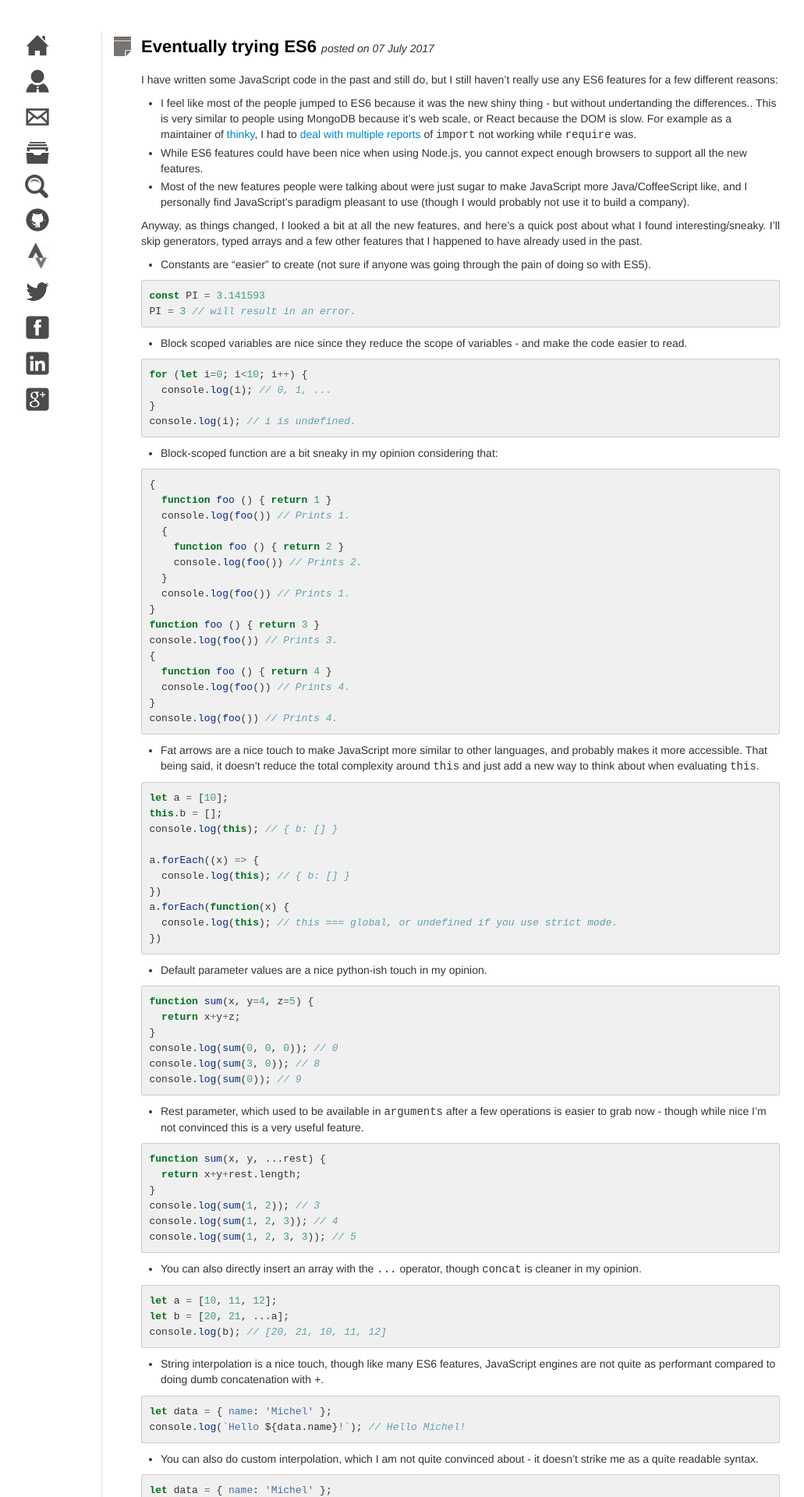
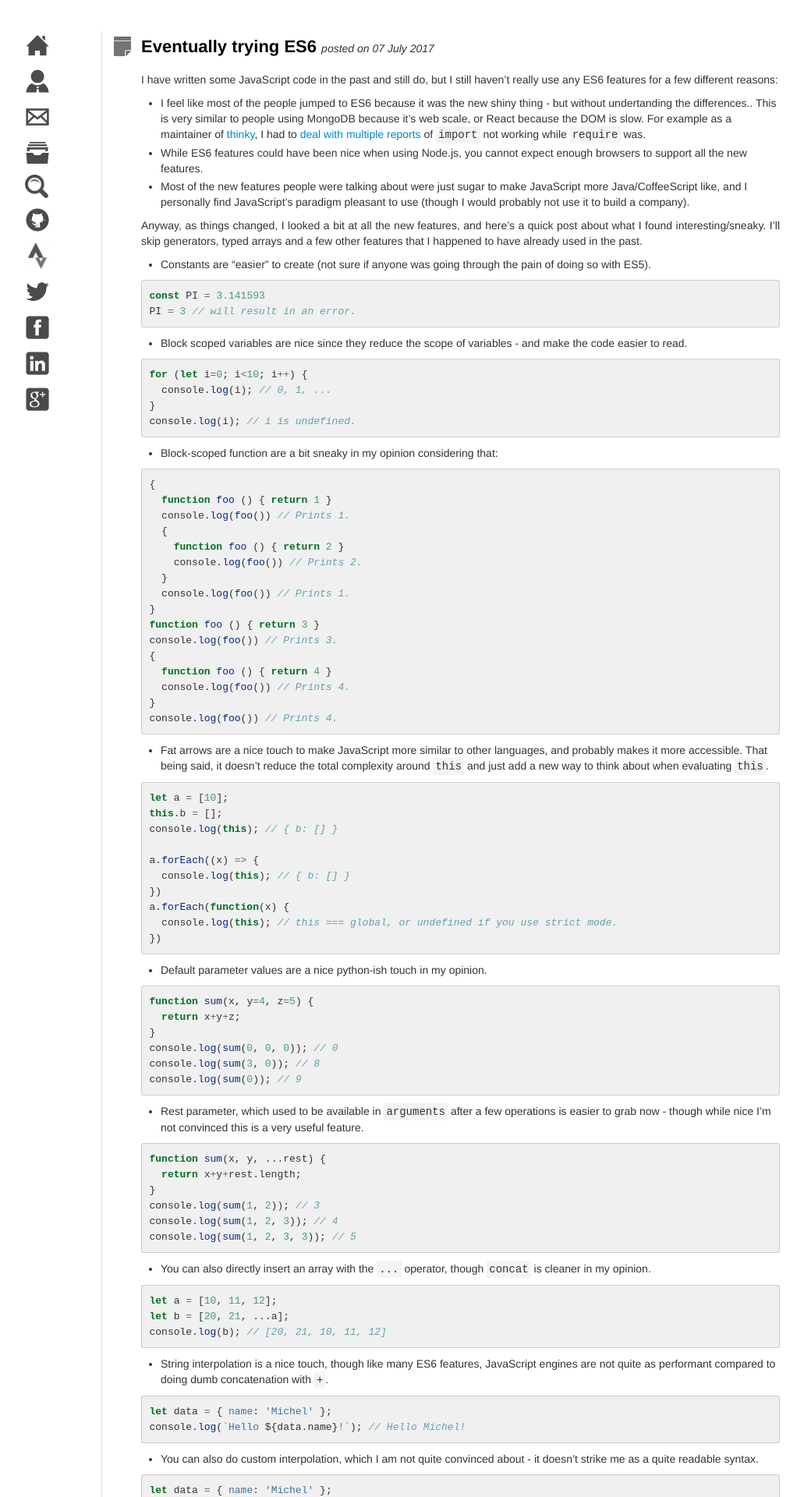
Before and after one commit to neumino/blog, a Jekyll site: the page built from index.md, in a window 1280 px wide. Shown: the top 1920 px of the page at 78% size, without its empty margins (125-1156 px from the left). Built offline with Jekyll 4.4.1, drawn with Linux system fonts in a browser that asks for light colours.

Commit message:
Fix code style

```diff
--- a/assets/themes/justonepixel/css/style.css
+++ b/assets/themes/justonepixel/css/style.css
@@ -150,3 +150,8 @@ blockquote p{
 .adhr {
   border-bottom: 1px dotted #999;
 }
+
+code.highlighter-rouge{
+  background: #f4f4f4;
+  padding: 3px;
+}
```
